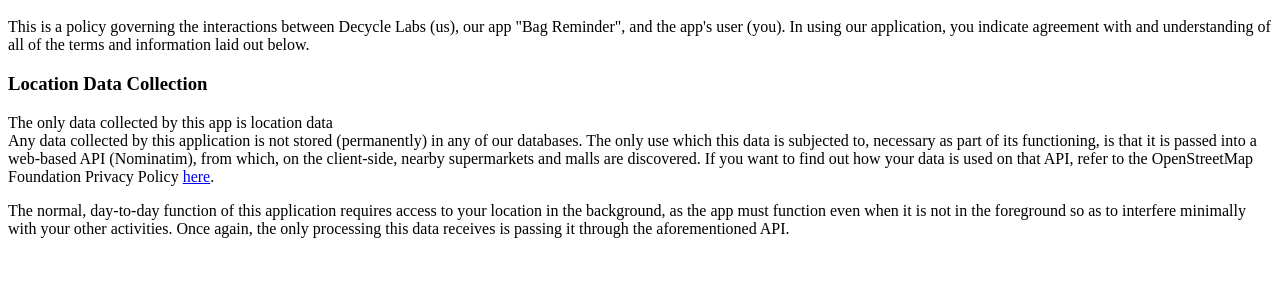
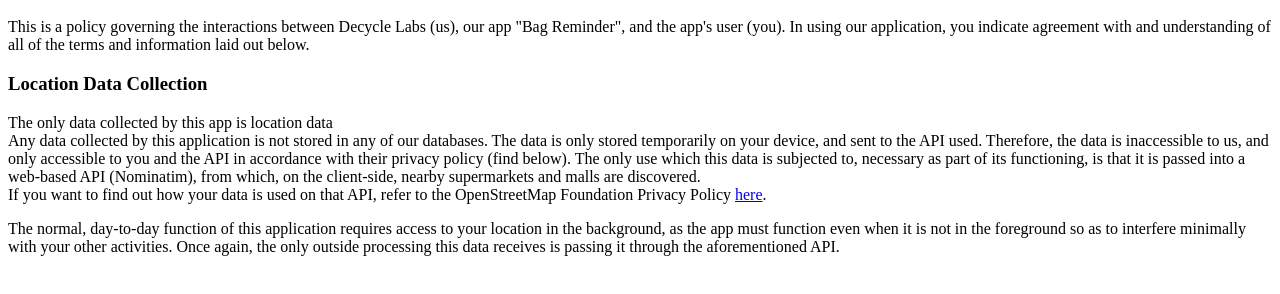
Before and after one commit to YL2407/bag-reminder-privacy-policy, a plain HTML site: page index.html in a window 1280 px wide. Shown: the part 48-342 px from the top of the page. Drawn offline with Linux system fonts and the light colour scheme.

Commit message:
updated privacy policy again

```diff
--- a/index.html
+++ b/index.html
@@ -10,14 +10,15 @@ Location Data Collection
 </h3>
 <p>
 The only data collected by this app is location data <br>
-Any data collected by this application is not stored (permanently) in any of our databases.
+Any data collected by this application is not stored in any of our databases. The data is only stored temporarily on your device,
+and sent to the API used. Therefore, the data is inaccessible to us, and only accessible to you and the API in accordance with their privacy policy (find below).
 The only use which this data is subjected to, necessary as part of its functioning, is that it is passed into a web-based API
 (Nominatim),
-from which, on the client-side, nearby supermarkets and malls are discovered. If you want to find out how your data is used
+from which, on the client-side, nearby supermarkets and malls are discovered. <br>If you want to find out how your data is used
 on that API, refer to the OpenStreetMap Foundation Privacy Policy <a href="https://wiki.osmfoundation.org/wiki/Privacy_Policy">here</a>.</p>
 
 <p>
 The normal, day-to-day function of this application requires access to your location in the background, as the app
 must function even when it is not in the foreground so as to interfere minimally with your other activities.
-Once again, the only processing this data receives is passing it through the aforementioned API.
+Once again, the only outside processing this data receives is passing it through the aforementioned API.
 </p>
```
